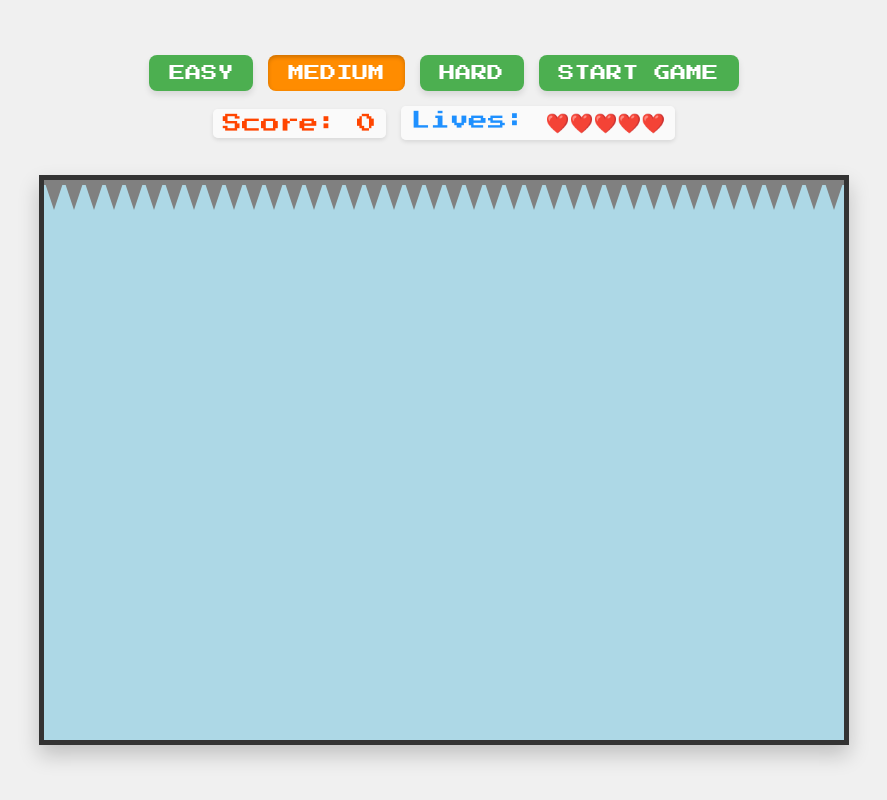
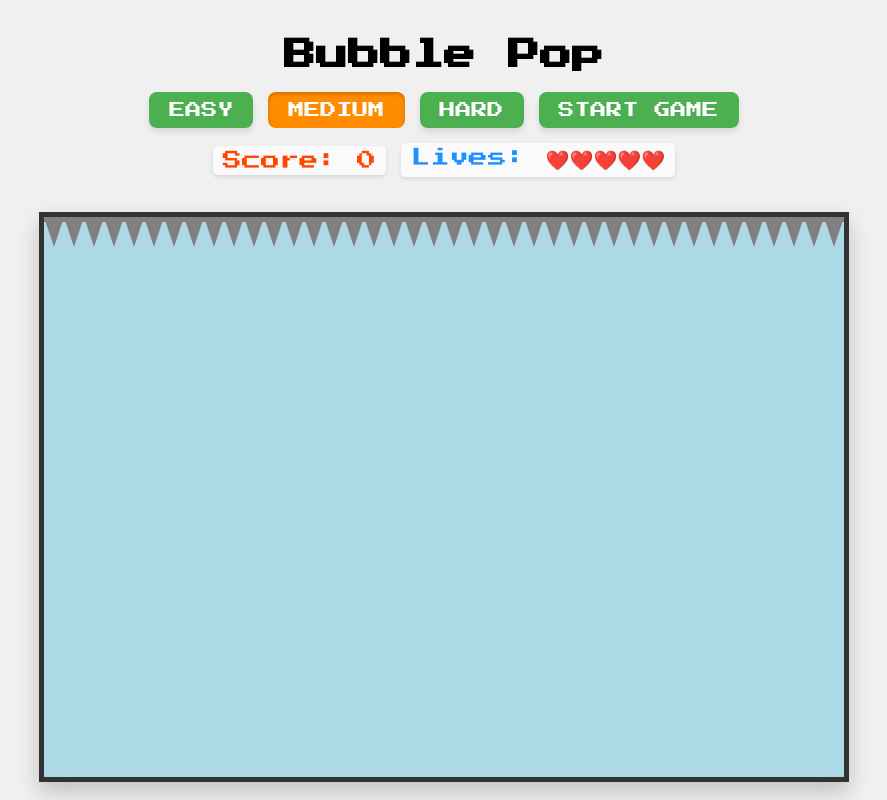
Before and after one commit to gprof201/finalproject, a plain HTML site: page scratch/game.html in a window 1280 px wide. Shown: the whole page, without its empty margins (196-1083 px from the left). Drawn offline with Linux system fonts and the light colour scheme.

Commit message:
Add files via upload

```diff
--- a/scratch/game.html
+++ b/scratch/game.html
@@ -141,7 +141,7 @@
     </style>
 </head>
 <body>
-
+<h1>Bubble Pop</h1>
     <div id="controls">
         <button id="easy-btn">Easy</button>
         <button id="medium-btn" class="active">Medium</button> <button id="hard-btn">Hard</button>
```
